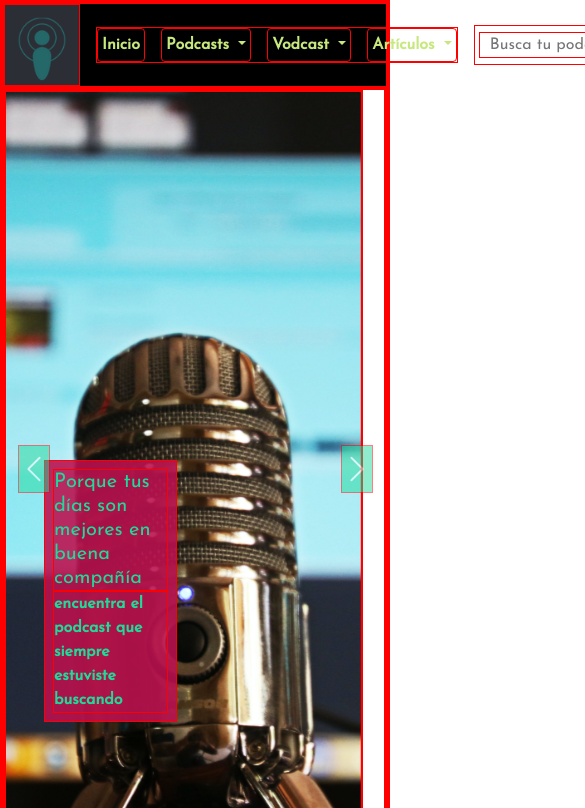
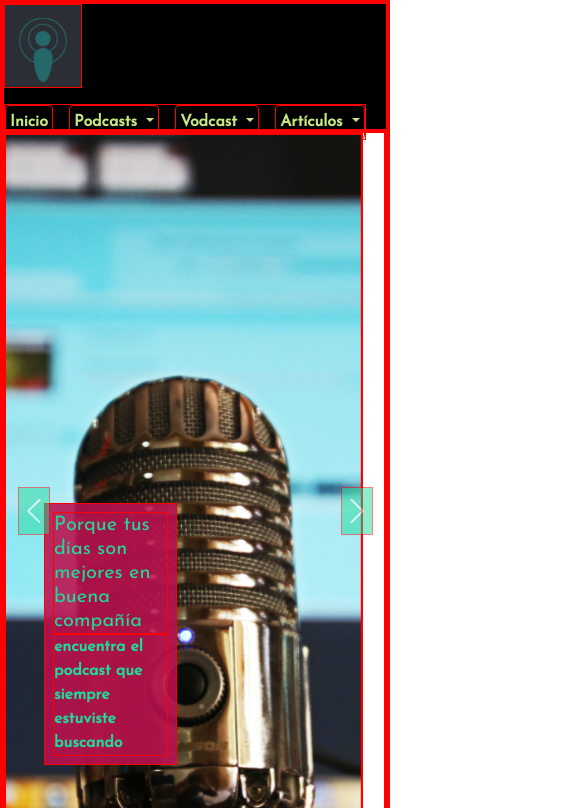
Before and after one commit to miquelmarco/Find-Your-Podcast, a plain HTML site: page index.html in a window 390 px wide. Shown: the top 808 px of the page, 585 px wide, since content can reach past the window. Drawn offline with nearby package versions, Linux system fonts and the light colour scheme; a script that the page names is missing.

Commit message:
commit querys

```diff
--- a/assets/styles/index.css
+++ b/assets/styles/index.css
@@ -51,7 +51,7 @@ footer {
 /* header edit */
 
 .headerLogo {
-    height: 100%;
+    height: 10vh;
 }
 
 .nav-link {
@@ -197,16 +197,16 @@ input[type="search"] {
 }
 
 .podcast-card:hover .card-description {
+    display: flex !important;
     transition: transform 0.3s ease 0.25s !important;
     box-shadow: rgba(0, 0, 0, 0.12) 0px 1px 3px, rgba(0, 0, 0, 0.24) 0px 1px 2px;
-    display: flex !important;
     background-color: white !important;
 }
 
 .podcast-card:hover .card-connections {
+    display: flex !important;
     transition: transform 0.3s ease 0.25s !important;
     box-shadow: rgba(0, 0, 0, 0.12) 0px 1px 3px, rgba(0, 0, 0, 0.24) 0px 1px 2px;
-    display: flex !important;
     background-color: white !important;
 }
 
@@ -304,78 +304,13 @@ input[type="search"] {
 
 /* querys edit */
 
-/* @media only screen and (max-width: 1300px) {
-    .card-btn {
-        width: 50%;
+@media only screen and (max-width: 940px) {
+    header {
+        min-height: 15vh !important;
+        flex-wrap: wrap;
     }
 
-    .podcast-card-container {
-        width: 100% !important;
-    }
-
-    .sectionTitle {
-        width: 100% !important;
-    }
+    /* .item-container {
+        flex-direction: column;
+    } */
 }
-
-@media only screen and (max-width: 900px) {
-    .podcast-card-container {
-        min-height: 130vh !important;
-    }
-
-    .podcast-card {
-        width: 35%;
-    }
-
-    .podcast-card:hover {
-        transform: scale(1);
-        transition: transform 0.3s ease 0.25s !important;
-        box-shadow: rgba(0, 0, 0, 0.12) 0px 1px 3px, rgba(0, 0, 0, 0.24) 0px 1px 2px;
-    }
-
-    .card-connections {
-        display: flex !important;
-    }
-
-    .card-description {
-        display: flex;
-    }
-}
-
-@media only screen and (max-width: 760px) {
-    .card-description {
-        max-height: 6rem !important;
-    }
-
-    .podcast-card {
-        width: 45%;
-        height: 37%;
-    }
-
-    .podcast-card-container {
-        min-height: 150vh !important;
-    }
-}
-
-@media only screen and (max-width: 400px) {
-    .podcast-card {
-        width: 80%;
-    }
-
-    .podcast-card-container {
-        min-height: 180vh !important;
-    }
-
-    .cardSection {
-        min-height: 280vh !important;
-    }
-
-    .podcaster-section {
-        width: 100%;
-        min-height: 250vh;
-    }
-
-    .card-description {
-        max-height: 7rem !important;
-    }
-} */
--- a/index.html
+++ b/index.html
@@ -19,7 +19,7 @@
     <div id="app" class="layout">
         <header class="d-flex justify-content-between align-items-center bg-black gap-3">
             <img class="headerLogo" src="./assets/images/fypFavicon.png" alt="logo">
-            <nav class="d-flex gap-3">
+            <nav class="d-flex gap-3 item-container">
                 <li class="nav-item p-1 rounded-1 list-unstyled">
                     <a class="nav-link text-decoration-none" href="#">Inicio</a>
                 </li>
```
